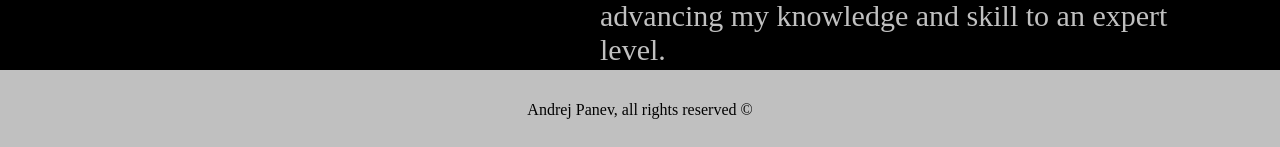
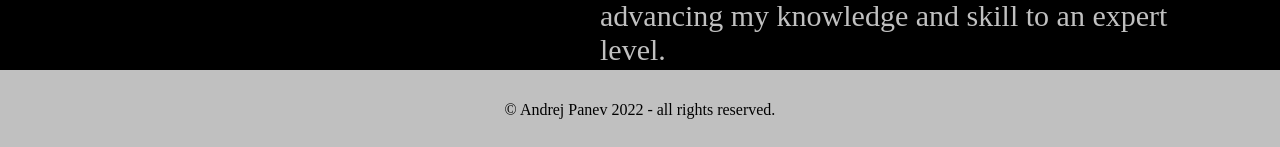
Before and after one commit to andrejpanev8/WebDesign, a plain HTML site: page index.html in a window 1280 px wide. Shown: the part 2979-3126 px from the top of the page. Drawn offline with Linux system fonts and the light colour scheme.

Commit message:
Add files via upload

```diff
--- a/index.html
+++ b/index.html
@@ -91,9 +91,9 @@
             </div>
         </div>
     </div>
-    <footer class="Footer">
-        <div style="display: inline-block">Andrej Panev, all rights reserved &copy</div>
-    </footer>
 </div>
+<footer class="Footer">
+    <div style="display: inline-block">&copy Andrej Panev 2022 - all rights reserved.</div>
+</footer>
 </body>
 </html>
```
Also changed, not shown: Contract.html (line endings or trailing spaces), Gallery.html (line endings or trailing spaces).
